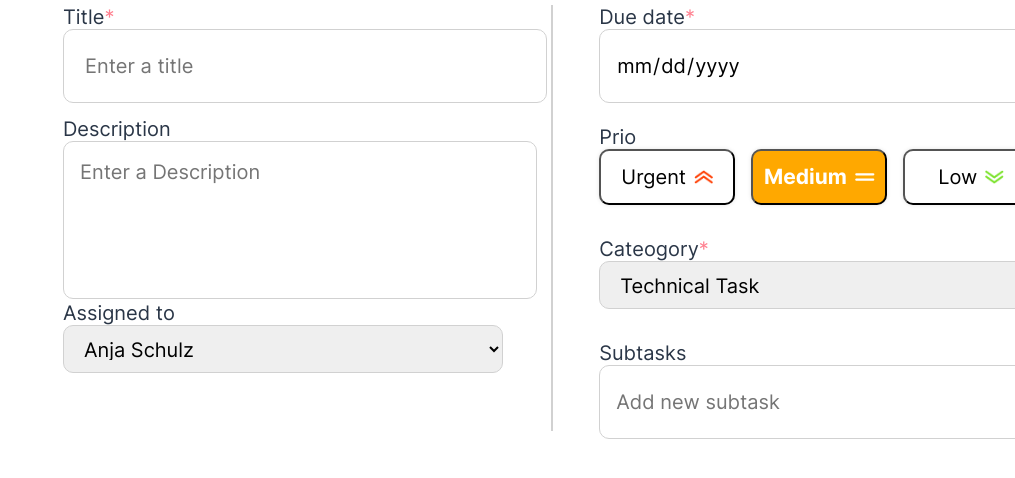
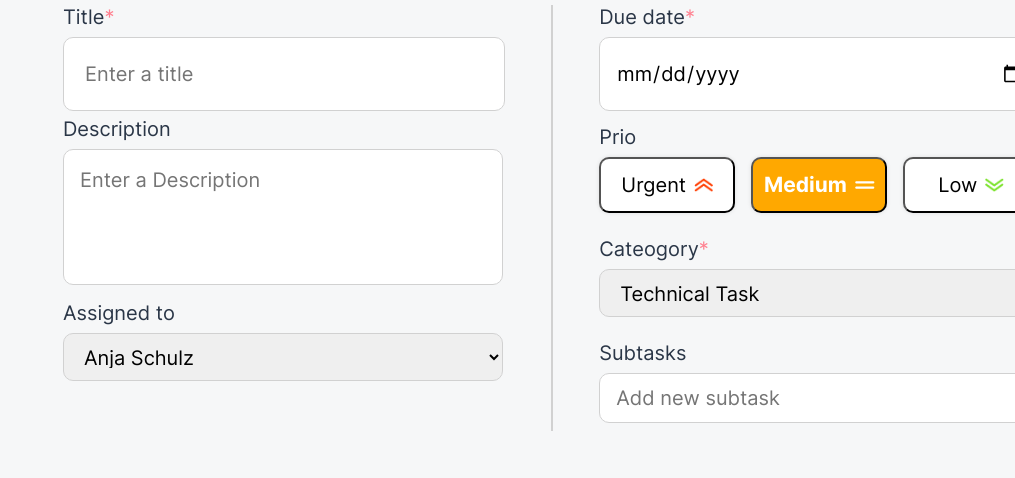
Before and after one commit to AndrejHomann/Join, a plain HTML site: page addTask/add_task.html in a window 1280 px wide. Shown: the part 322-800 px from the top of the page, without its empty margins (265-1280 px from the left). Drawn offline with Linux system fonts and the light colour scheme.

Commit message:
optimization design

```diff
--- a/addTask/addTask.css
+++ b/addTask/addTask.css
@@ -1,9 +1,26 @@
+* {
+    font-family: Inter;
+}
+
+body {
+    background-color: #f6f7f8;
+}
+
+h1 {
+    position: fixed;
+    top: 206px;
+    left: 328px;
+    height: 73px;
+    width: 278px;
+    font-family: Inter;
+    font-size: 61px;
+    font-weight: 700;
+    line-height: 73.2px;
+    text-align: left;
+}
+
 .contentBox {
     display: flex;
-}
-
-* {
-    font-family: Inter;
 }
 
 #content-box-left {
@@ -42,19 +59,6 @@
     color: #2a3647;
 }
 
-h1 {
-    position: fixed;
-    top: 206px;
-    left: 328px;
-    height: 73px;
-    width: 278px;
-    font-family: Inter;
-    font-size: 61px;
-    font-weight: 700;
-    line-height: 73.2px;
-    text-align: left;
-}
-
 #title-container {
     width: 440px;
     height: 96px;
@@ -62,17 +66,15 @@ h1 {
 }
 
 #title-input-container {
-    width: 440px;
-    height: 64px;
 }
 
 #title-input {
-    width: 440px;
+    width: 398px;
     height: 48px;
     padding: 12px 21px 12px 21px;
     gap: 10px;
+    display: flex;
     border-radius: 10px;
-    border: 1px 0px 0px 0px;
     border: 1px solid #d1d1d1;
     font-size: 20px;
     font-weight: 400;
@@ -94,7 +96,6 @@ h1 {
 }
 
 #textarea-input {
-    width: 440px;
     height: 120px;
     padding: 18px 16px 18px 16px;
     gap: 10px;
@@ -117,10 +118,8 @@ h1 {
     width: 440px;
     height: 48px;
     padding: 12px 16px 12px 16px;
-    gap: 0px;
     border-radius: 10px;
     border: 1px solid #d1d1d1;
-    justify-content: space-between;
     font-size: 20px;
     font-weight: 400;
     line-height: 24px;
@@ -134,7 +133,6 @@ h1 {
     top: 327px;
     left: 816.25px;
     position: fixed;
-    gap: 0px;
     border: 1px solid #d1d1d1;
 }
 
@@ -151,13 +149,11 @@ h1 {
 }
 
 #date-input {
-    width: 440px;
+    width: 408px;
     height: 48px;
     padding: 12px 16px 12px 16px;
-    gap: 0px;
     border-radius: 10px;
     border: 1px solid #d1d1d1;
-    justify-content: space-between;
     font-size: 20px;
     font-weight: 400;
     line-height: 24px;
@@ -270,13 +266,11 @@ h1 {
 }
 
 #choose-subtasks {
-    width: 440px;
+    width: 408px;
     height: 48px;
     padding: 12px 16px 12px 16px;
-    gap: 0px;
     border-radius: 10px;
     border: 1px solid #d1d1d1;
-    justify-content: space-between;
     font-size: 20px;
     font-weight: 400;
     line-height: 24px;
@@ -336,7 +330,6 @@ h1 {
 #clear-button-font {
     width: 50px;
     height: 24px;
-    gap: 0px;
     font-size: 20px;
     font-weight: 400;
     line-height: 24px;
@@ -352,6 +345,7 @@ h1 {
     border-radius: 10px;
     background: #2a3647;
     display: flex;
+    transition: ease-in-out 100ms;
 }
 
 #create-task-button-font {
@@ -364,13 +358,13 @@ h1 {
 }
 
 #cancel-icon {
-    width: 24px;
-    height: 24px;
+    width: 10.49px;
+    height: 10.49px;
 }
 
 #check-icon {
-    width: 24px;
-    height: 24px;
+    width: 15.49px;
+    height: 11.22px;
 }
 
 .asterisk {
--- a/addTask/add_task.html
+++ b/addTask/add_task.html
@@ -4,30 +4,24 @@
         <meta charset="UTF-8" />
         <meta name="viewport" content="width=device-width, initial-scale=1.0" />
         <title>Join</title>
-        <link rel="icon" type="image/x-icon" href="/img/favicon.ico" />
         <link rel="stylesheet" href="./addTask.css" />
-        <link rel="stylesheet" href="./addTask.js" />
         <link rel="stylesheet" href="/css/fonts.css" />
     </head>
 
     <body>
-        <nav w3-include-html="templates/navigation.html"></nav>
-
         <main>
-            <header></header>
             <h1>Add Task</h1>
-
             <form id="content-box-container" onsubmit="(event)=>{addTaskFunktion(event);}">
                 <div id="content-box-left" class="flex-column">
-                    <div id="title-container">
+                    <div id="title-container" class="flex-column">
                         <span class="subtitle">Title<span class="asterisk">*</span></span>
                         <div id="title-input-container"><input type="text" placeholder="Enter a title" id="title-input" required /></div>
                     </div>
-                    <div id="description-container">
+                    <div id="description-container" class="flex-column">
                         <span class="subtitle">Description</span>
-                        <div id="textarea-container"><textarea placeholder="Enter a Description" id="textarea-input" required></textarea></div>
+                        <div id="textarea-container" class="flex-column"><textarea placeholder="Enter a Description" id="textarea-input" required></textarea></div>
                     </div>
-                    <div id="assigned-container">
+                    <div id="assigned-container" class="flex-column">
                         <span class="subtitle">Assigned to</span>
                         <select name="Select contacts to assign" class="select-container">
                             <option value="Select contacts to assign">Select contacts to assign</option>
@@ -40,11 +34,11 @@
                 </div>
                 <div id="border-container"></div>
                 <div id="content-box-right" class="flex-column">
-                    <div id="date-container">
+                    <div id="date-container" class="flex-column">
                         <span class="subtitle">Due date<span class="asterisk">*</span></span>
                         <div id="calender"><input type="date" id="date-input" required /></div>
                     </div>
-                    <div id="prio-container">
+                    <div id="prio-container" class="flex-column">
                         <span class="subtitle">Prio</span>
                         <div id="choose-prio-container">
                             <button class="choose-prio-button flex-center-align" id="prio-high-button" type="button" onclick="choosePrio('prio-high')">
@@ -67,14 +61,14 @@
                             </button>
                         </div>
                     </div>
-                    <div id="category-container">
+                    <div id="category-container" class="flex-column">
                         <span class="subtitle">Cateogory<span class="asterisk">*</span></span>
                         <select class="select-container">
                             <option value="Technical Task">Technical Task</option>
                             <option value="User Story">User Story</option>
                         </select>
                     </div>
-                    <div id="substasks-container">
+                    <div id="substasks-container" class="flex-column">
                         <span class="subtitle">Subtasks</span>
                         <input type="text" id="choose-subtasks" placeholder="Add new subtask" required />
                     </div>
```
Also changed, not shown: img/addTask/add.png (added).
